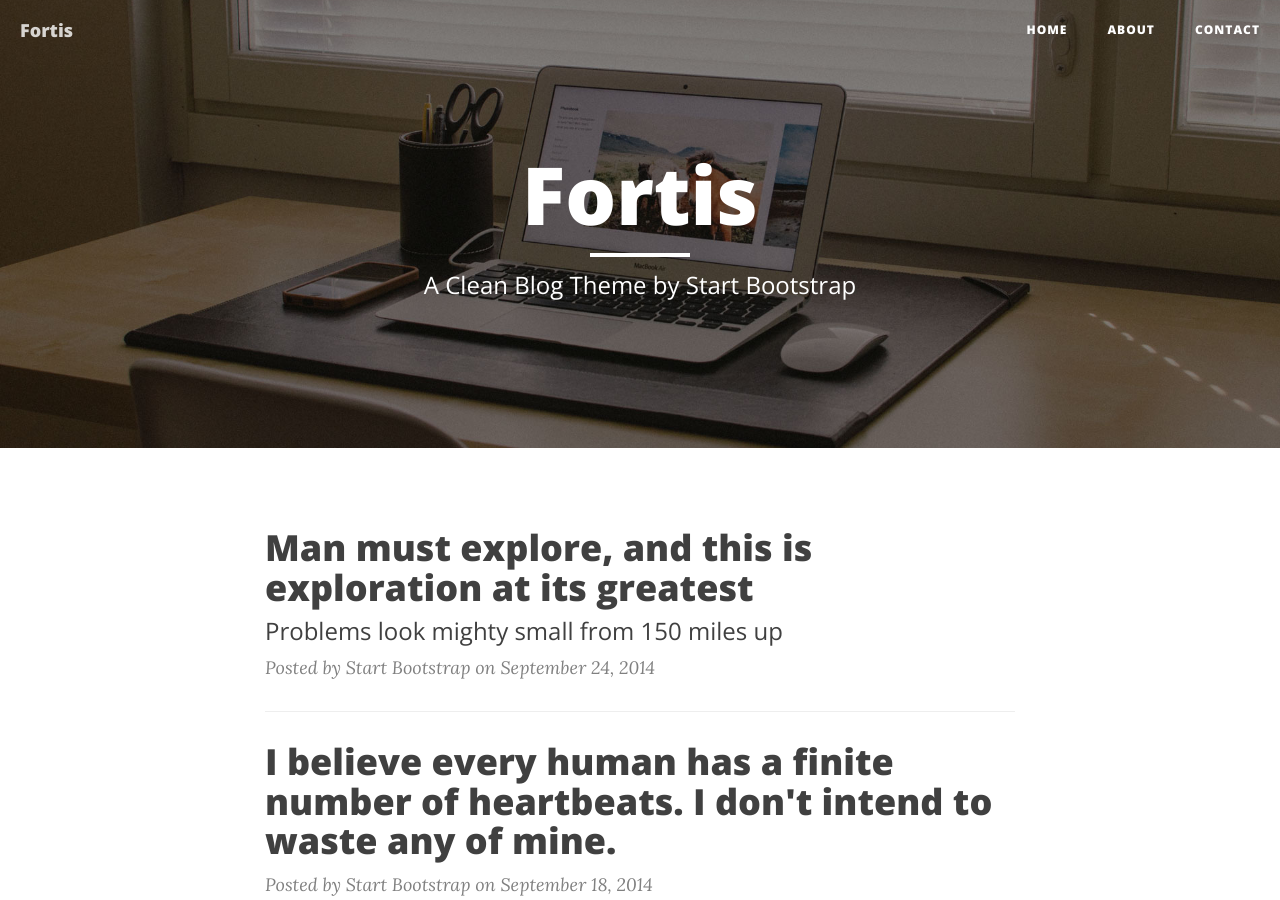
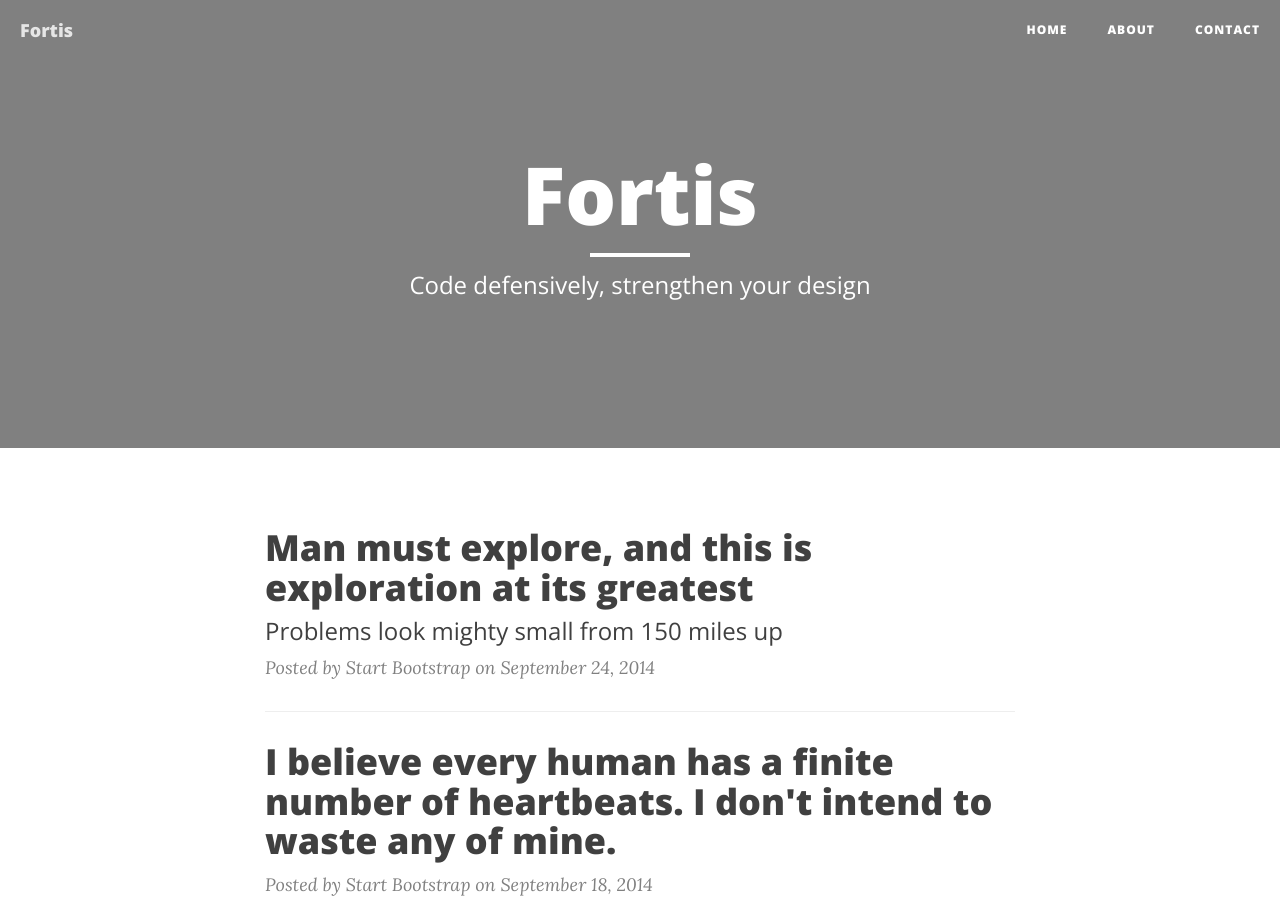
Before and after one commit to huwman/Fortis, a Jekyll site: the page built from index.html, in a window 1280 px wide and 900 px high. Built offline with Jekyll 4.4.1, drawn with Linux system fonts in a browser that asks for light colours; nearby versions of some CDN libraries; the list of posts is cut into pages by our own code.

Commit message:
Clearing template images

```diff
--- a/index.html
+++ b/index.html
@@ -1,6 +1,6 @@
 ---
 layout: page
-description: "A Clean Blog Theme by Start Bootstrap"
+description: "Code defensively, strengthen your design"
 ---
 
 {% for post in paginator.posts %}
```
Also changed, not shown: img/about-bg.jpg (deleted), img/contact-bg.jpg (deleted), img/home-bg.jpg (deleted), img/post-bg-01.jpg (deleted), img/post-bg-02.jpg (deleted), img/post-bg-03.jpg (deleted), img/post-bg-04.jpg (deleted), img/post-bg-05.jpg (deleted), img/post-bg-06.jpg (deleted), img/post-sample-image.jpg (deleted).
